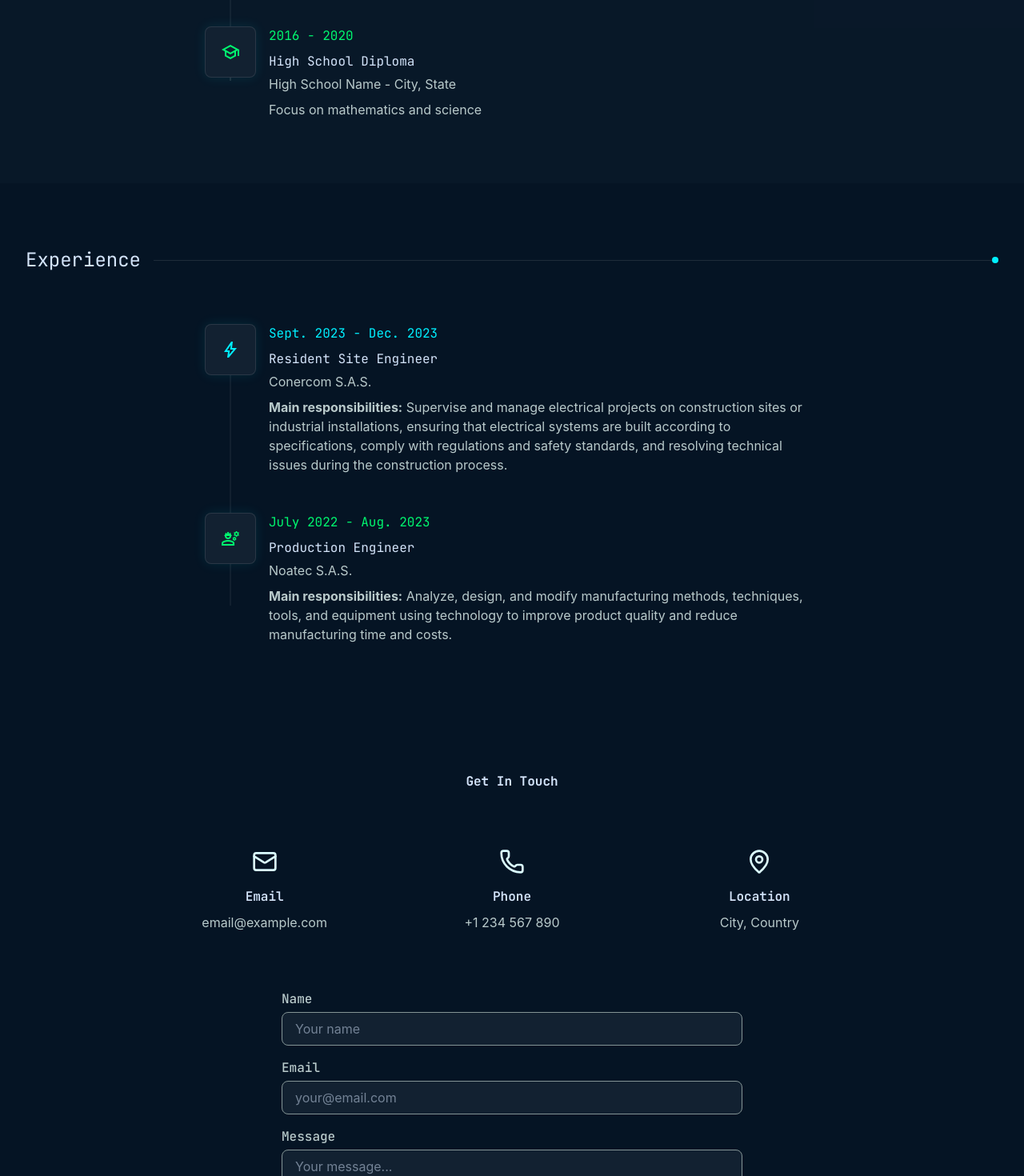
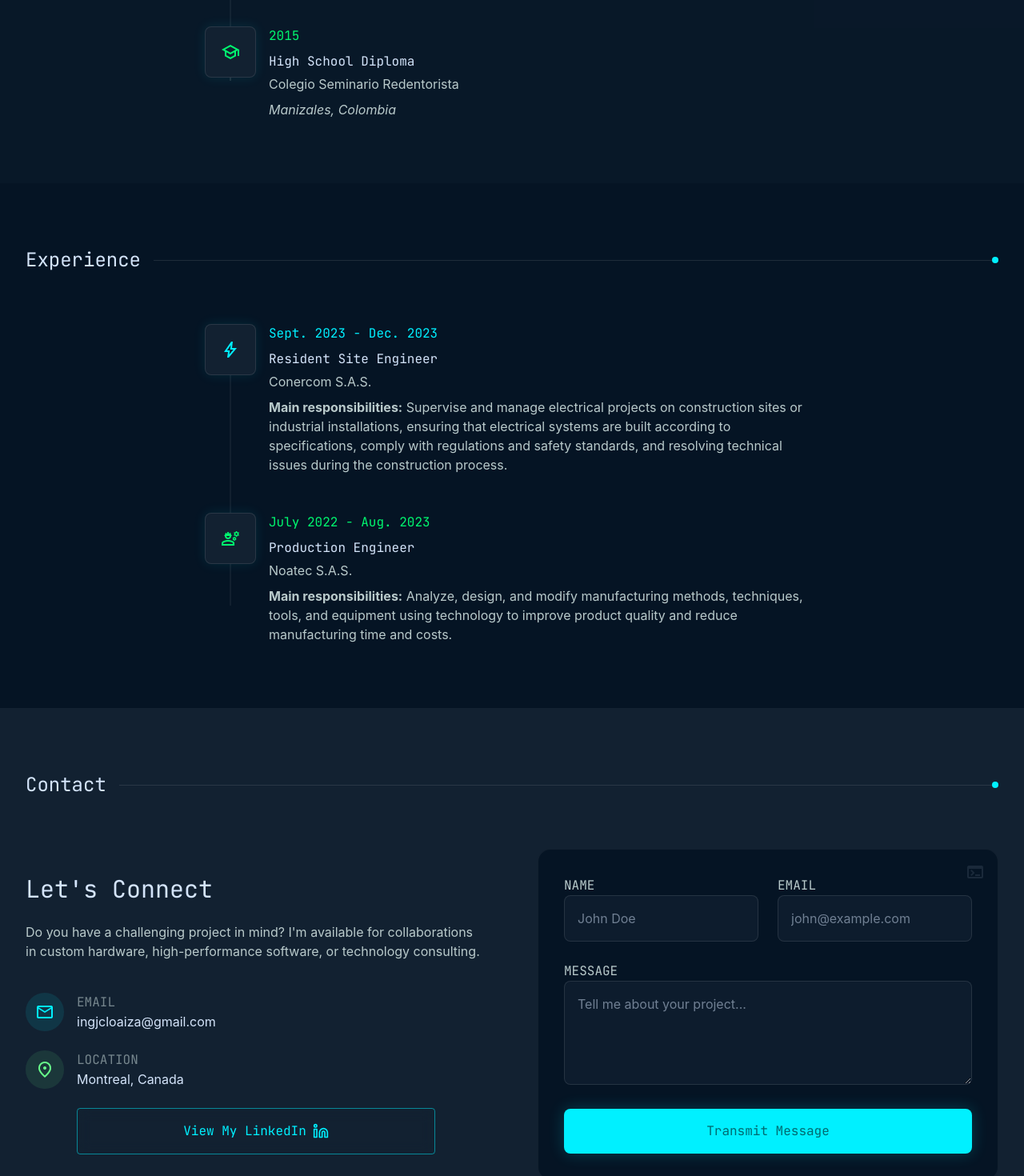
Before and after one commit to CamiloLoaiza0298/Portfolio, a React (Vite) app: page / in a window 1280 px wide. Shown: the part 2760-4230 px from the top of the page at 80% size. Built offline with nearby package versions, Linux system fonts and the light colour scheme; the HTML template or start-up script is replaced by a standard one.

Commit message:
Contact Section Updated, integrated with EmailJS, and added LinkedIn link with icon. Footer Section Updated, added current year and updated copyright information.

```diff
--- a/index.html
+++ b/index.html
@@ -1,4 +1,5 @@
 <!doctype html>
+<!-- Hello! I see you are interested in the source code of my portfolio. Feel free to explore! -->
 <html lang="en">
   <head>
     <meta charset="UTF-8" />
--- a/package.json
+++ b/package.json
@@ -9,14 +9,15 @@
     "preview": "vite preview"
   },
   "dependencies": {
+    "@emailjs/browser": "^4.4.1",
     "lucide-react": "^0.468.0",
     "react": "^18.3.1",
     "react-dom": "^18.3.1",
     "tailwindcss": "^4.2.4"
   },
   "devDependencies": {
+    "@tailwindcss/vite": "^4.2.4",
     "@vitejs/plugin-react": "^4.3.4",
-    "@tailwindcss/vite": "^4.2.4",
     "vite": "^6.0.5"
   }
 }
--- a/src/components/sections/ContactSection.jsx
+++ b/src/components/sections/ContactSection.jsx
@@ -1,87 +1,167 @@
-import { Mail, Phone, MapPin } from 'lucide-react';
+import { useRef, useState } from 'react';
+import emailjs from '@emailjs/browser';
+import SectionTitle from '../layout/SectionTitle';
+import { Linkedin } from 'lucide-react';
 
 export default function ContactSection() {
+  const formRef = useRef();
+  const [loading, setLoading] = useState(false);
+  const [sent, setSent] = useState(false);
+  const [error, setError] = useState('');
+
+  const sendEmail = (e) => {
+    e.preventDefault();
+    setLoading(true);
+    setError('');
+
+    const now = new Date();
+    const timeField = formRef.current.querySelector('input[name="time"]');
+    if (timeField) {
+      timeField.value = now.toLocaleString('en-US', {
+        dateStyle: 'full',
+        timeStyle: 'long',
+      });
+    }
+
+    emailjs.sendForm(
+      import.meta.env.VITE_EMAILJS_SERVICE_ID,
+      import.meta.env.VITE_EMAILJS_TEMPLATE_ID,
+      formRef.current,
+      import.meta.env.VITE_EMAILJS_PUBLIC_KEY,
+    )
+      .then(() => {
+        setSent(true);
+        formRef.current.reset();
+      })
+      .catch(() => {
+        setError('Error sending message. Please try again.');
+      })
+      .finally(() => {
+        setLoading(false);
+      });
+  };
+
   return (
-    <section id="contact" className="py-20 bg-surface">
+    <section id="contact" className="py-20 bg-surface-container">
       <div className="max-w-7xl mx-auto px-4 sm:px-6 lg:px-8">
-        <h2 className="text-headline-lg font-bold text-center text-on-surface mb-12 font-headline-lg">
-          Get In Touch
-        </h2>
+        <SectionTitle>Contact</SectionTitle>
 
-        <div className="grid grid-cols-1 md:grid-cols-3 gap-8 max-w-4xl mx-auto mb-12">
-          <div className="text-center p-6">
-            <Mail className="mx-auto text-primary mb-4" size={32} />
-            <h3 className="text-headline-md font-semibold text-on-surface mb-2 font-headline-md">
-              Email
-            </h3>
-            <p className="text-body-md text-on-surface-variant font-body-md">email@example.com</p>
+        <div className="max-w-[1280px] mx-auto grid grid-cols-1 lg:grid-cols-2 gap-16 items-center">
+          {/* LEFT: Contact info */}
+          <div>
+            <h2 className="font-headline-lg text-headline-lg text-on-surface mb-6 text-3xl">Let&apos;s Connect</h2>
+            <p className="font-body-lg text-body-lg text-on-surface-variant mb-10">
+              Do you have a challenging project in mind? I&apos;m available for collaborations
+              in custom hardware, high-performance software, or technology consulting.
+            </p>
+            <div className="space-y-6">
+              <div className="flex items-center gap-4">
+                <div className="w-12 h-12 rounded-full bg-primary-container/10 flex items-center justify-center text-primary-container">
+                  <span className="material-symbols-outlined">mail</span>
                 </div>
-          <div className="text-center p-6">
-            <Phone className="mx-auto text-primary mb-4" size={32} />
-            <h3 className="text-headline-md font-semibold text-on-surface mb-2 font-headline-md">
-              Phone
-            </h3>
-            <p className="text-body-md text-on-surface-variant font-body-md">+1 234 567 890</p>
+                <div>
+                  <div className="font-code-sm text-code-sm text-on-surface-variant uppercase opacity-60">Email</div>
+                  <div className="font-body-md text-body-md text-on-surface">ingjcloaiza@gmail.com</div>
                 </div>
-          <div className="text-center p-6">
-            <MapPin className="mx-auto text-primary mb-4" size={32} />
-            <h3 className="text-headline-md font-semibold text-on-surface mb-2 font-headline-md">
-              Location
-            </h3>
-            <p className="text-body-md text-on-surface-variant font-body-md">City, Country</p>
+              </div>
+              <div className="flex items-center gap-4">
+                <div className="w-12 h-12 rounded-full bg-secondary-fixed/10 flex items-center justify-center text-secondary-fixed">
+                  <span className="material-symbols-outlined">location_on</span>
+                </div>
+                <div>
+                  <div className="font-code-sm text-code-sm text-on-surface-variant uppercase opacity-60">Location</div>
+                  <div className="font-body-md text-body-md text-on-surface">Montreal, Canada</div>
                 </div>
               </div>
 
-        <form className="max-w-xl mx-auto space-y-4">
-          <div>
-            <label
-              htmlFor="name"
-              className="block text-label-md font-medium text-on-surface-variant mb-1 font-label-md"
+              <div className="max-w-md mt-5 text-center mx-auto">
+                <a
+                  href="https://www.linkedin.com/in/juan-camilo-loaiza-alarcón-1702a628a"
+                  className="border border-primary-container/50 text-primary-container px-8 py-4 rounded font-label-md text-label-md hover:bg-primary-container/10 backdrop-blur-sm transition-all flex items-center gap-2 justify-center mx-auto"
+                  target="_blank"
                 >
-              Name
-            </label>
+                  View My LinkedIn <Linkedin size={20}/>
+                </a>
+              </div>
+
+            </div>
+          </div>
+
+          {/* RIGHT: Contact form */}
+          <div className="bg-surface p-8 rounded-2xl border border-white/5 relative overflow-hidden">
+            <div className="absolute top-0 right-0 p-4 opacity-10">
+              <span className="material-symbols-outlined text-[120px]">terminal</span>
+            </div>
+
+            {sent ? (
+              <div className="relative z-10 flex flex-col items-center justify-center py-16 text-center">
+                <span className="material-symbols-outlined text-6xl text-primary-container mb-4">check_circle</span>
+                <h3 className="font-headline-md text-headline-md text-on-surface mb-2">Message Sent!</h3>
+                <p className="font-body-md text-body-md text-on-surface-variant">
+                  Thank you for reaching out. I&apos;ll get back to you soon.
+                </p>
+                <button
+                  onClick={() => setSent(false)}
+                  className="mt-6 text-primary-container underline font-label-md text-label-md hover:opacity-80"
+                >
+                  Send another message
+                </button>
+              </div>
+            ) : (
+              <form ref={formRef} onSubmit={sendEmail} className="relative z-10 space-y-6">
+                <input type="hidden" name="time" />
+                <div className="grid grid-cols-1 md:grid-cols-2 gap-6">
+                  <div className="space-y-2">
+                    <label htmlFor="user_name" className="font-label-md text-label-md text-on-surface-variant uppercase">Name</label>
                     <input
+                      id="user_name"
+                      name="user_name"
                       type="text"
-              id="name"
-              className="w-full px-4 py-2 border border-outline rounded-lg focus:ring-2 focus:ring-primary focus:border-transparent bg-surface-container text-on-surface"
-              placeholder="Your name"
+                      required
+                      placeholder="John Doe"
+                      className="w-full bg-surface-container-low border border-white/10 rounded-lg p-4 focus:outline-none focus:border-primary-container transition-colors text-on-surface"
                     />
                   </div>
-          <div>
-            <label
-              htmlFor="email"
-              className="block text-label-md font-medium text-on-surface-variant mb-1 font-label-md"
-            >
-              Email
-            </label>
+                  <div className="space-y-2">
+                    <label htmlFor="user_email" className="font-label-md text-label-md text-on-surface-variant uppercase">Email</label>
                     <input
+                      id="user_email"
+                      name="user_email"
                       type="email"
-              id="email"
-              className="w-full px-4 py-2 border border-outline rounded-lg focus:ring-2 focus:ring-primary focus:border-transparent bg-surface-container text-on-surface"
-              placeholder="your@email.com"
+                      required
+                      placeholder="john@example.com"
+                      className="w-full bg-surface-container-low border border-white/10 rounded-lg p-4 focus:outline-none focus:border-primary-container transition-colors text-on-surface"
                     />
                   </div>
-          <div>
-            <label
-              htmlFor="message"
-              className="block text-label-md font-medium text-on-surface-variant mb-1 font-label-md"
-            >
-              Message
-            </label>
+                </div>
+                <div className="space-y-2">
+                  <label htmlFor="message" className="font-label-md text-label-md text-on-surface-variant uppercase">Message</label>
                   <textarea
                     id="message"
+                    name="message"
+                    required
+                    placeholder="Tell me about your project..."
                     rows="4"
-              className="w-full px-4 py-2 border border-outline rounded-lg focus:ring-2 focus:ring-primary focus:border-transparent bg-surface-container text-on-surface"
-              placeholder="Your message..."
+                    className="w-full bg-surface-container-low border border-white/10 rounded-lg p-4 focus:outline-none focus:border-primary-container transition-colors text-on-surface"
                   ></textarea>
                 </div>
+
+                {error && (
+                  <p className="text-red-400 font-body-md text-body-md text-center">{error}</p>
+                )}
+
                 <button
                   type="submit"
-            className="w-full px-6 py-3 bg-primary text-on-primary rounded-lg hover:bg-primary-container transition-colors font-medium"
+                  disabled={loading}
+                  className="w-full bg-primary-container text-on-primary-container py-4 rounded-lg font-label-md text-label-md hover:bg-primary-fixed transition-all shadow-[0_0_20px_rgba(0,240,255,0.2)] disabled:opacity-50 disabled:cursor-not-allowed"
                 >
-            Send Message
+                  {loading ? 'Sending...' : 'Transmit Message'}
                 </button>
               </form>
+            )}
+          </div>
+        </div>
+
       </div>
     </section>
   );
--- a/src/components/sections/EducationSection.jsx
+++ b/src/components/sections/EducationSection.jsx
@@ -3,41 +3,41 @@ import { GraduationCap } from 'lucide-react';
 
 const education = [
   {
-    degree: 'Bachelor of Science in Computer Science',
+    degree: 'LEA.CQ Computer Science Technology - Software Testing ACS',
     school: 'Matrix College of Management, Techonology and Healtcare Inc.',
     city: 'Montreal, Canada',
     year: '2024 - 2026',
-    description: 'Relevant coursework: Data Structures, Web Development, Machine Learning',
+    icon: 'computer',
   },
   {
     degree: 'Electrical Enginnering Diploma',
     school: 'Universidad Nacional de Colombia',
     city: 'Manizales, Colombia',
     year: '2016 - 2022',
-    description: 'Focus on mathematics and science',
+    icon: 'engineering',
   },
   {
     degree: 'High School Diploma',
-    school: 'High School Name',
-    city: 'City, State',
-    year: '2016 - 2020',
-    description: 'Focus on mathematics and science',
+    school: 'Colegio Seminario Redentorista',
+    city: 'Manizales, Colombia',
+    year: '2015',
+    icon: 'school',
   },
 ];
 
 function EducationCard({ props }) {
   return (
-    <div class="relative space-y-12">
-      <div class="absolute left-7.75 top-0 bottom-0 w-0.5 bg-white/5"></div>
-      <div class="relative pl-20 group">
-        <div class="absolute left-0 top-0 w-16 h-16 bg-surface-container border border-white/10 rounded-lg flex items-center justify-center text-secondary-container shadow-[0_0_15px_rgba(0,240,255,0.1)] group-hover:border-secondary-container transition-colors">
-          <span class="material-symbols-outlined">school</span>
+    <div className="relative space-y-12">
+      <div className="absolute left-7.75 top-0 bottom-0 w-0.5 bg-white/5"></div>
+      <div className="relative pl-20 group">
+        <div className="absolute left-0 top-0 w-16 h-16 bg-surface-container border border-white/10 rounded-lg flex items-center justify-center text-secondary-container shadow-[0_0_15px_rgba(0,240,255,0.1)] group-hover:border-secondary-container transition-colors">
+          <span className="material-symbols-outlined">{props.icon}</span>
         </div>
         <div>
-          <span class="font-code-sm text-code-sm text-secondary-container mb-2 block">{props.year}</span>
-          <h4 class="font-headline-md text-headline-md text-on-surface">{props.degree}</h4>
-          <p class="font-body-md text-body-md text-on-surface-variant mt-1">{props.school} - {props.city}</p>
-          <p class="font-body-md text-body-md text-on-surface-variant mt-2">{props.description}</p>
+          <span className="font-code-sm text-code-sm text-secondary-container mb-2 block">{props.year}</span>
+          <h4 className="font-headline-md text-headline-md text-on-surface">{props.degree}</h4>
+          <p className="font-body-md text-body-md text-on-surface-variant mt-1">{props.school}</p>
+          <p className="font-body-md text-body-md text-on-surface-variant mt-2 italic">{props.city}</p>
         </div>
       </div>
     </div>
@@ -51,8 +51,8 @@ export default function EducationSection() {
         <SectionTitle>Education</SectionTitle>
 
         <div className="space-y-8 max-w-3xl mx-auto">
-          <div class="relative space-y-12">
-            <div class="absolute left-7.75 top-0 bottom-0 w-0.5 bg-white/5"></div>
+          <div className="relative space-y-12">
+            <div className="absolute left-7.75 top-0 bottom-0 w-0.5 bg-white/5"></div>
             {education.map((props) => (
               <EducationCard key={props.degree} props={props} />
             ))}
--- a/src/components/sections/HeroSection.jsx
+++ b/src/components/sections/HeroSection.jsx
@@ -7,7 +7,7 @@ export default function HeroSection() {
       className="min-h-screen flex items-center bg-linear-to-br from-surface-dim to-surface pt-16"
     >
       {/* Background Pattern */}
-      <div class="absolute inset-0 z-0 opacity-20">
+      <div className="absolute inset-0 z-0 opacity-20">
         <div
           className="absolute top-0 left-0 w-full h-full"
           style={{
@@ -15,15 +15,15 @@ export default function HeroSection() {
             backgroundSize: '64px 64px'
           }}
         ></div>
-        <div class="absolute top-1/2 left-1/2 -translate-x-1/2 -translate-y-1/2 w-100 h-100 bg-primary-container/50 rounded-full blur-[120px]"></div>
+        <div className="absolute top-1/2 left-1/2 -translate-x-1/2 -translate-y-1/2 w-100 h-100 bg-primary-container/50 rounded-full blur-[120px]"></div>
       </div>
 
       {/* Content */}
-      <div class="relative z-10 max-w-4xl items-center mx-auto">
+      <div className="relative z-10 max-w-4xl items-center mx-auto">
 
-        <div class="inline-flex items-center gap-2 px-3 py-1 rounded-full bg-secondary-fixed/10 border border-secondary-fixed/20 mb-6 mx-6">
-          <span class="w-2 h-2 rounded-full bg-secondary-fixed animate-pulse"></span>
-          <span class="font-code-sm text-code-sm text-secondary-fixed uppercase tracking-widest">System Active: Online</span>
+        <div className="inline-flex items-center gap-2 px-3 py-1 rounded-full bg-secondary-fixed/10 border border-secondary-fixed/20 mb-6 mx-6">
+          <span className="w-2 h-2 rounded-full bg-secondary-fixed animate-pulse"></span>
+          <span className="font-code-sm text-code-sm text-secondary-fixed uppercase tracking-widest">System Active: Online</span>
         </div>
 
         <div className="max-w-7xl mx-auto px-4 sm:px-6 lg:px-8">
@@ -38,7 +38,7 @@ export default function HeroSection() {
               href="#projects"
               className="bg-primary-container text-on-primary-container px-8 py-4 rounded font-label-md text-label-md hover:brightness-110 transition-all flex items-center gap-2"
             >
-              View My Projects <span class="material-symbols-outlined">terminal</span>
+              View My Projects <span className="material-symbols-outlined">terminal</span>
             </a>
             <a
               href="#contact"
```
Also changed, not shown: src/components/layout/Footer.jsx (+5 -6 lines), src/components/sections/ExperienceSection.jsx (+10 -10 lines), src/components/sections/ProjectsSection.jsx (+10 -10 lines), src/components/sections/SkillsSection.jsx (+7 -7 lines), 2 other files (tests, documents, lock files or other folders). Lines whose indentation alone changed are shown as unchanged.
